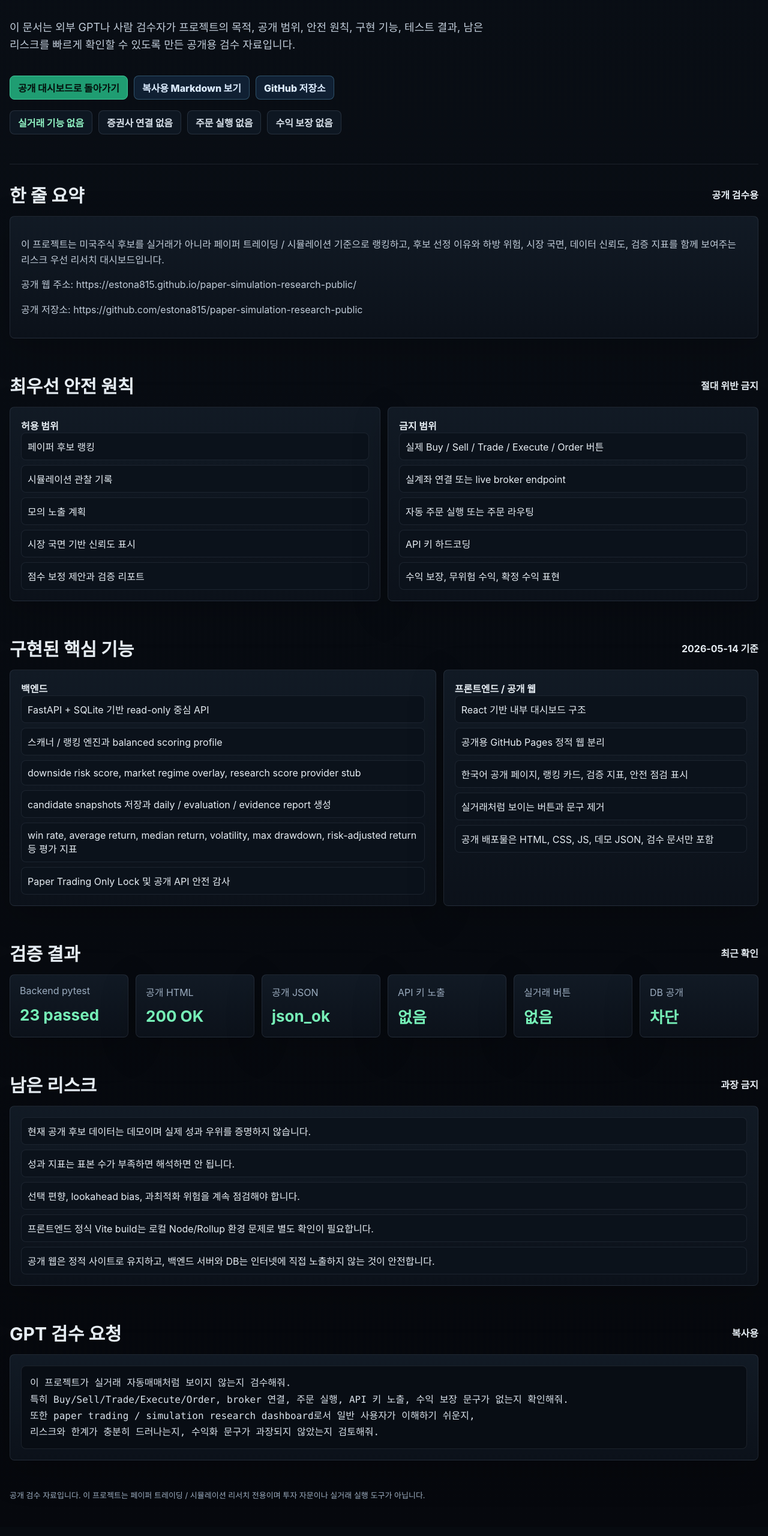
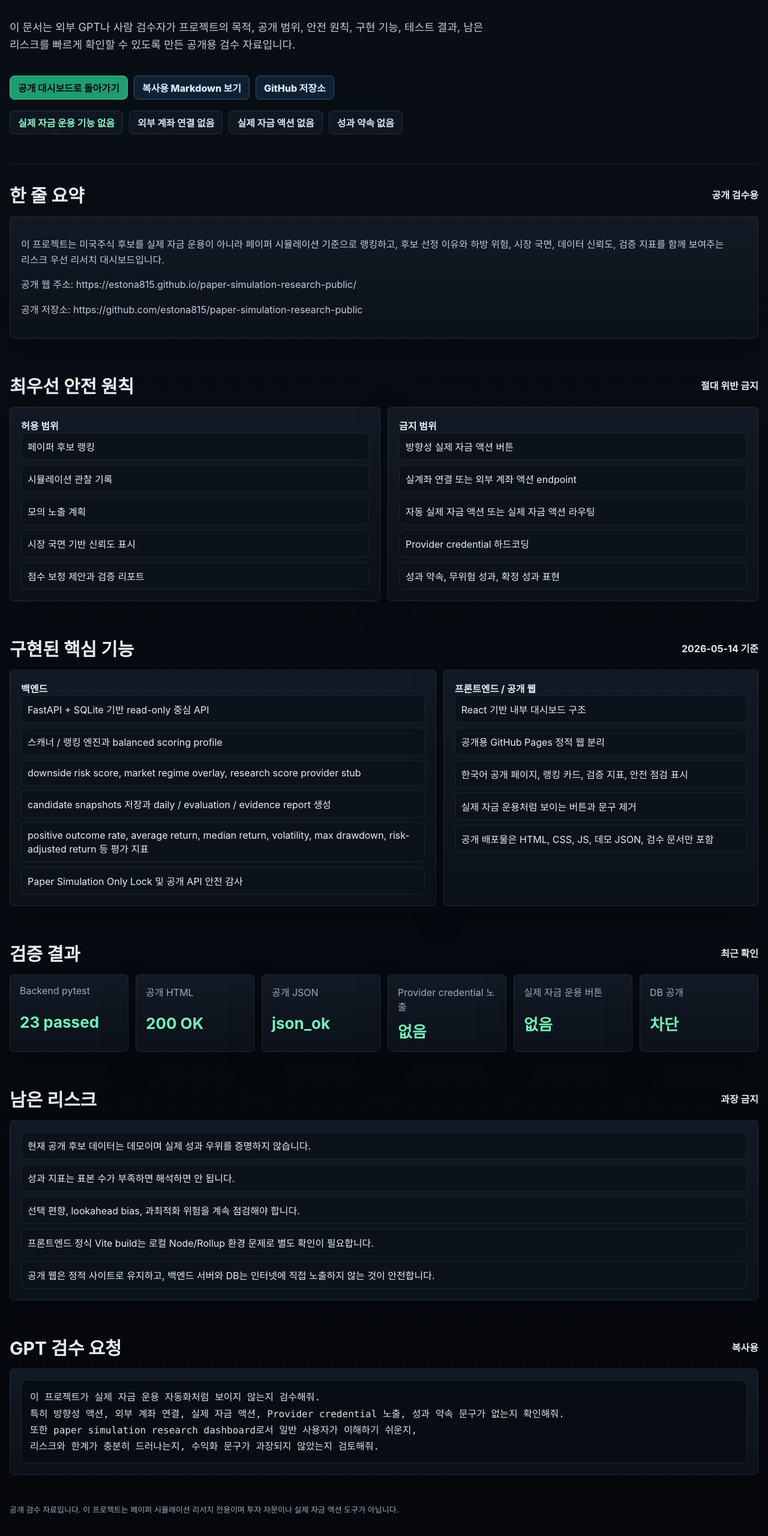
Before and after one commit to estona815/paper-simulation-research-public, a plain HTML site: page review.html in a window 1280 px wide. Shown: the part 166-2726 px from the top of the page at 60% size. Drawn offline with Linux system fonts and the light colour scheme.

Commit message:
Harden simulation-only public copy

```diff
--- a/assets/public.js
+++ b/assets/public.js
@@ -61,7 +61,7 @@ function render(data) {
   document.querySelector("#release-score").textContent = String(data.release_readiness.release_readiness_score);
   document.querySelector("#summary-grid").innerHTML = [
     metric("페이퍼 누적수익률", `${data.validation.paper_total_return_pct.toFixed(2)}%`),
-    metric("승률", `${data.validation.win_rate_pct.toFixed(2)}%`),
+    metric("긍정 결과 비율", `${data.validation.win_rate_pct.toFixed(2)}%`),
     metric("최대 낙폭", `${data.validation.max_drawdown.toFixed(2)}`, "negative"),
     metric("표본 등급", sampleGradeLabels[data.validation.sample_grade] ?? data.validation.sample_grade, "watch"),
     metric("점수 보정", calibrationLabels[data.validation.calibration_readiness] ?? data.validation.calibration_readiness, "watch"),
--- a/review.html
+++ b/review.html
@@ -22,10 +22,10 @@
           <a class="button secondary" href="https://github.com/estona815/paper-simulation-research-public">GitHub 저장소</a>
         </div>
         <div class="pill-row">
-          <span class="pill safe">실거래 기능 없음</span>
-          <span class="pill">증권사 연결 없음</span>
-          <span class="pill">주문 실행 없음</span>
-          <span class="pill">수익 보장 없음</span>
+          <span class="pill safe">실제 자금 운용 기능 없음</span>
+          <span class="pill">외부 계좌 연결 없음</span>
+          <span class="pill">실제 자금 액션 없음</span>
+          <span class="pill">성과 약속 없음</span>
         </div>
       </section>
 
@@ -36,7 +36,7 @@
         </div>
         <article class="panel">
           <p>
-            이 프로젝트는 미국주식 후보를 실거래가 아니라 페이퍼 트레이딩 / 시뮬레이션 기준으로 랭킹하고,
+            이 프로젝트는 미국주식 후보를 실제 자금 운용이 아니라 페이퍼 시뮬레이션 기준으로 랭킹하고,
             후보 선정 이유와 하방 위험, 시장 국면, 데이터 신뢰도, 검증 지표를 함께 보여주는 리스크 우선
             리서치 대시보드입니다.
           </p>
@@ -68,11 +68,11 @@
           <article class="panel">
             <h3>금지 범위</h3>
             <ul class="claim-list">
-              <li>실제 Buy / Sell / Trade / Execute / Order 버튼</li>
-              <li>실계좌 연결 또는 live broker endpoint</li>
-              <li>자동 주문 실행 또는 주문 라우팅</li>
-              <li>API 키 하드코딩</li>
-              <li>수익 보장, 무위험 수익, 확정 수익 표현</li>
+              <li>방향성 실제 자금 액션 버튼</li>
+              <li>실계좌 연결 또는 외부 계좌 액션 endpoint</li>
+              <li>자동 실제 자금 액션 또는 실제 자금 액션 라우팅</li>
+              <li>Provider credential 하드코딩</li>
+              <li>성과 약속, 무위험 성과, 확정 성과 표현</li>
             </ul>
           </article>
         </div>
@@ -91,8 +91,8 @@
               <li>스캐너 / 랭킹 엔진과 balanced scoring profile</li>
               <li>downside risk score, market regime overlay, research score provider stub</li>
               <li>candidate snapshots 저장과 daily / evaluation / evidence report 생성</li>
-              <li>win rate, average return, median return, volatility, max drawdown, risk-adjusted return 등 평가 지표</li>
-              <li>Paper Trading Only Lock 및 공개 API 안전 감사</li>
+              <li>positive outcome rate, average return, median return, volatility, max drawdown, risk-adjusted return 등 평가 지표</li>
+              <li>Paper Simulation Only Lock 및 공개 API 안전 감사</li>
             </ul>
           </article>
           <article class="panel">
@@ -101,7 +101,7 @@
               <li>React 기반 내부 대시보드 구조</li>
               <li>공개용 GitHub Pages 정적 웹 분리</li>
               <li>한국어 공개 페이지, 랭킹 카드, 검증 지표, 안전 점검 표시</li>
-              <li>실거래처럼 보이는 버튼과 문구 제거</li>
+              <li>실제 자금 운용처럼 보이는 버튼과 문구 제거</li>
               <li>공개 배포물은 HTML, CSS, JS, 데모 JSON, 검수 문서만 포함</li>
             </ul>
           </article>
@@ -117,8 +117,8 @@
           <article class="metric-card"><span>Backend pytest</span><strong class="good">23 passed</strong></article>
           <article class="metric-card"><span>공개 HTML</span><strong class="good">200 OK</strong></article>
           <article class="metric-card"><span>공개 JSON</span><strong class="good">json_ok</strong></article>
-          <article class="metric-card"><span>API 키 노출</span><strong class="good">없음</strong></article>
-          <article class="metric-card"><span>실거래 버튼</span><strong class="good">없음</strong></article>
+          <article class="metric-card"><span>Provider credential 노출</span><strong class="good">없음</strong></article>
+          <article class="metric-card"><span>실제 자금 운용 버튼</span><strong class="good">없음</strong></article>
           <article class="metric-card"><span>DB 공개</span><strong class="good">차단</strong></article>
         </div>
       </section>
@@ -145,15 +145,15 @@
           <strong>복사용</strong>
         </div>
         <article class="panel">
-          <pre class="copy-block">이 프로젝트가 실거래 자동매매처럼 보이지 않는지 검수해줘.
-특히 Buy/Sell/Trade/Execute/Order, broker 연결, 주문 실행, API 키 노출, 수익 보장 문구가 없는지 확인해줘.
-또한 paper trading / simulation research dashboard로서 일반 사용자가 이해하기 쉬운지,
+          <pre class="copy-block">이 프로젝트가 실제 자금 운용 자동화처럼 보이지 않는지 검수해줘.
+특히 방향성 액션, 외부 계좌 연결, 실제 자금 액션, Provider credential 노출, 성과 약속 문구가 없는지 확인해줘.
+또한 paper simulation research dashboard로서 일반 사용자가 이해하기 쉬운지,
 리스크와 한계가 충분히 드러나는지, 수익화 문구가 과장되지 않았는지 검토해줘.</pre>
         </article>
       </section>
 
       <footer class="footer">
-        공개 검수 자료입니다. 이 프로젝트는 페이퍼 트레이딩 / 시뮬레이션 리서치 전용이며 투자 자문이나 실거래 실행 도구가 아닙니다.
+        공개 검수 자료입니다. 이 프로젝트는 페이퍼 시뮬레이션 리서치 전용이며 투자 자문이나 실제 자금 액션 도구가 아닙니다.
       </footer>
     </main>
   </body>
```
Also changed, not shown: data/public_demo.json (+13 -13 lines), index.html (+9 -9 lines), 2 other files.
